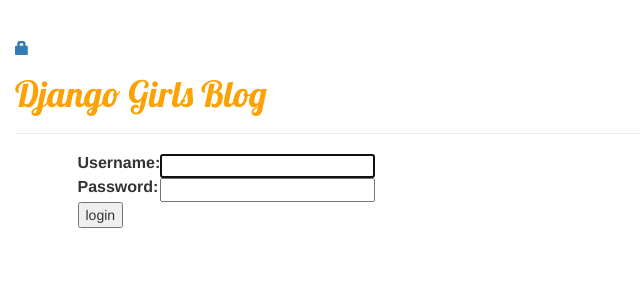
After one commit to mrbloom/django-girl-tutorial, a Django app: page /accounts/login/ in a window 1280 px wide. The commit adds this page. Shown: the top 300 px of the page, without its empty margins (0-640 px from the left). Run offline with Django 3.2, Linux system fonts and the light colour scheme; some libraries are stand-ins or nearby versions.

Commit message:
Full blog 1 user

```diff
--- a/blog/templates/blog/base.html
+++ b/blog/templates/blog/base.html
@@ -11,6 +11,10 @@
         <div class="page-header">
             {% if user.is_authenticated %}
                 <a href="{% url 'post_new' %}" class="top-menu"><span class="glyphicon glyphicon-plus"></span></a>
+                <a href="{% url 'post_draft_list' %}" class="top-menu"><span class="glyphicon glyphicon-edit"></span></a>
+                <p class="top-menu">Hello {{ user.username }} <small>(<a href="{% url 'logout' %}">Log out</a>)</small></p>
+            {% else %}
+                    <a href="{% url 'login' %}" class="top-menu"><span class="glyphicon glyphicon-lock"></span></a>
             {% endif %}
             <h1><a href="/">Django Girls Blog</a></h1>
         </div>
--- a/blog/templates/blog/post_detail.html
+++ b/blog/templates/blog/post_detail.html
@@ -6,9 +6,12 @@
             <div class="date">
                 {{ post.published_date }}
             </div>
+		{% else %}
+    		<a class="btn btn-default" href="{% url 'post_publish' pk=post.pk %}">Publish</a>
         {% endif %}
         {% if user.is_authenticated %}
 			<a class="btn btn-default" href="{% url 'post_edit' pk=post.pk %}"><span class="glyphicon glyphicon-pencil"></span></a>
+			<a class="btn btn-default" href="{% url 'post_remove' pk=post.pk %}"><span class="glyphicon glyphicon-remove"></span></a>
 		{% endif %}
         <h1>{{ post.title }}</h1>
         <p>{{ post.text|linebreaksbr }}</p>
--- /dev/null
+++ b/blog/templates/registration/login.html
@@ -0,0 +1,24 @@
+{% extends "blog/base.html" %}
+
+{% block content %}
+    {% if form.errors %}
+        <p>Your username and password didn't match. Please try again.</p>
+    {% endif %}
+
+    <form method="post" action="{% url 'login' %}">
+    {% csrf_token %}
+        <table>
+        <tr>
+            <td>{{ form.username.label_tag }}</td>
+            <td>{{ form.username }}</td>
+        </tr>
+        <tr>
+            <td>{{ form.password.label_tag }}</td>
+            <td>{{ form.password }}</td>
+        </tr>
+        </table>
+
+        <input type="submit" value="login" />
+        <input type="hidden" name="next" value="{{ next }}" />
+    </form>
+{% endblock %}
--- a/blog/urls.py
+++ b/blog/urls.py
@@ -6,4 +6,7 @@ urlpatterns = [
     url(r'^post/(?P<pk>[0-9]+)/$', views.post_detail, name='post_detail'),
     url(r'^post/new/$', views.post_new, name='post_new'),
     url(r'^post/(?P<pk>[0-9]+)/edit/$', views.post_edit, name='post_edit'),
+    url(r'^drafts/$', views.post_draft_list, name='post_draft_list'),
+    url(r'^post/(?P<pk>\d+)/publish/$', views.post_publish, name='post_publish'),
+    url(r'^post/(?P<pk>\d+)/remove/$', views.post_remove, name='post_remove'),
 ]
--- a/mysite/settings.py
+++ b/mysite/settings.py
@@ -119,3 +119,5 @@ USE_TZ = True
 # https://docs.djangoproject.com/en/2.0/howto/static-files/
 
 STATIC_URL = '/static/'
+
+LOGIN_REDIRECT_URL = '/'
--- a/mysite/urls.py
+++ b/mysite/urls.py
@@ -17,7 +17,11 @@ from django.contrib import admin
 from django.urls import path
 from django.conf.urls import include, url
 
+from django.contrib.auth import views
+
 urlpatterns = [
     path('admin/', admin.site.urls),
+    url(r'^accounts/login/$', views.login, name='login'),
+    url(r'^accounts/logout/$', views.logout, name='logout', kwargs={'next_page': '/'}),
     url(r'', include('blog.urls')),
 ]
```
Also changed, not shown: blog/templates/blog/post_draft_list.html (added, +11 -0 lines), blog/views.py (+22 -2 lines).
